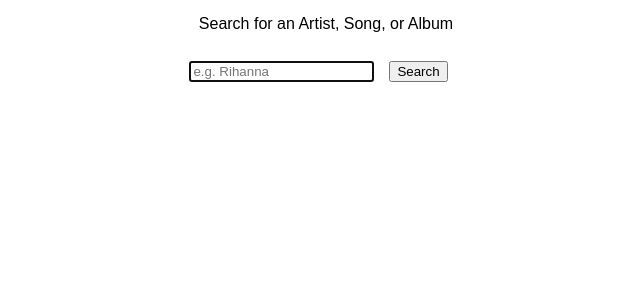
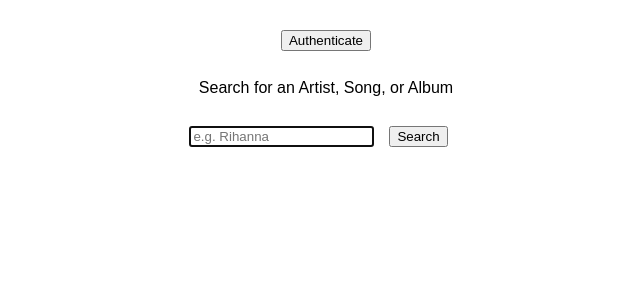
Before and after one commit to elliotkim916/lyrically, a React (Create React App) app in the folder client/: page / in a window 1280 px wide. Shown: the top 300 px of the page, without its empty margins (314-954 px from the left). Built offline with nearby package versions, Linux system fonts and the light colour scheme.

Commit message:
Added landing page

```diff
--- a/client/src/components/App.js
+++ b/client/src/components/App.js
@@ -1,6 +1,7 @@
 import React, { Component } from 'react';
 import './App.css';
 //import Spotify from 'spotify-web-api-js';
+import LandingPage from './landing-page';
 import SearchForm from './search-form';
 import SearchResults from './search-results';
 
@@ -66,6 +67,7 @@ class App extends Component {
               style = {{width: 300}}
           />
         </div> */}
+        <LandingPage />
         <SearchForm />
         <SearchResults />
       </div>
```
